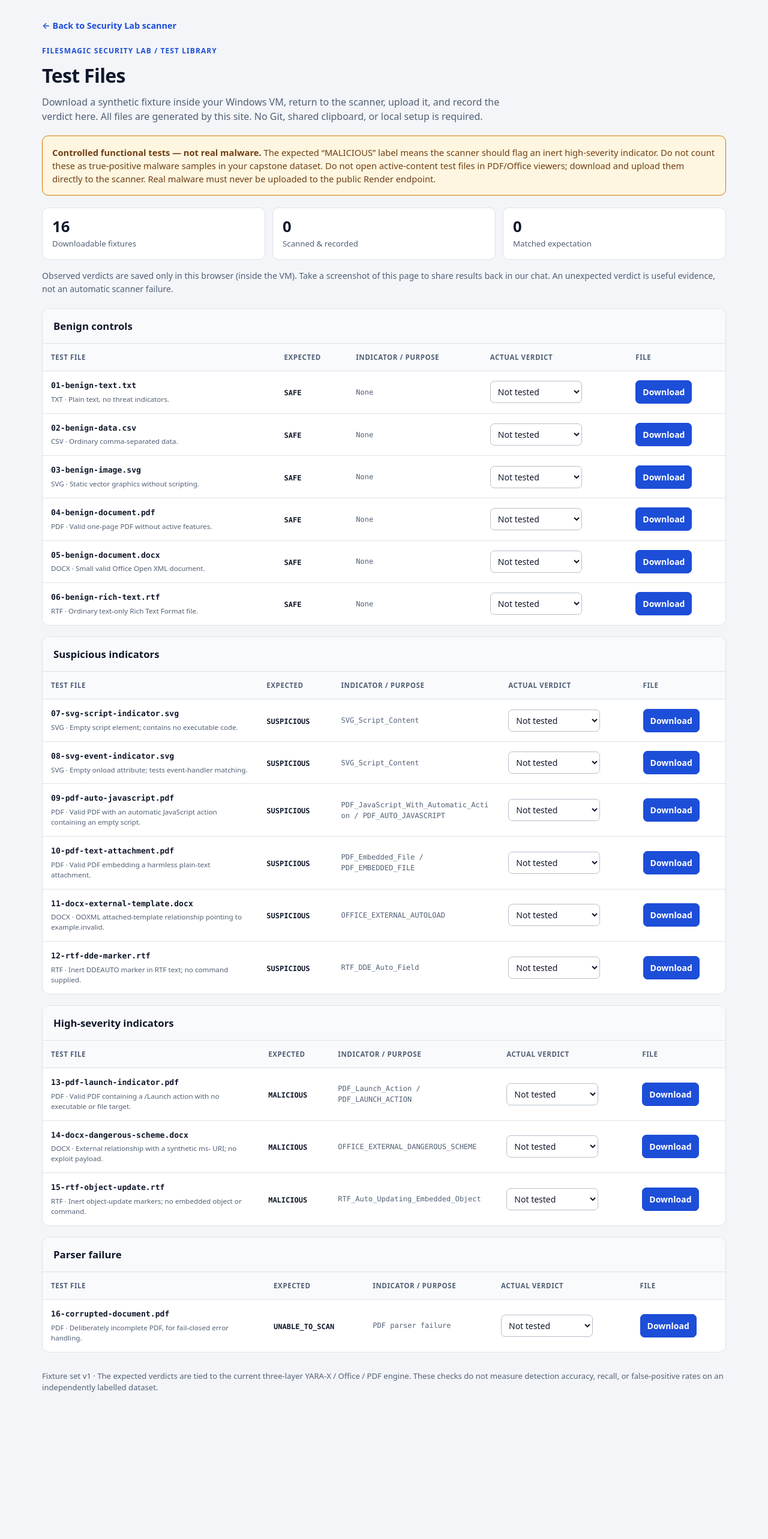
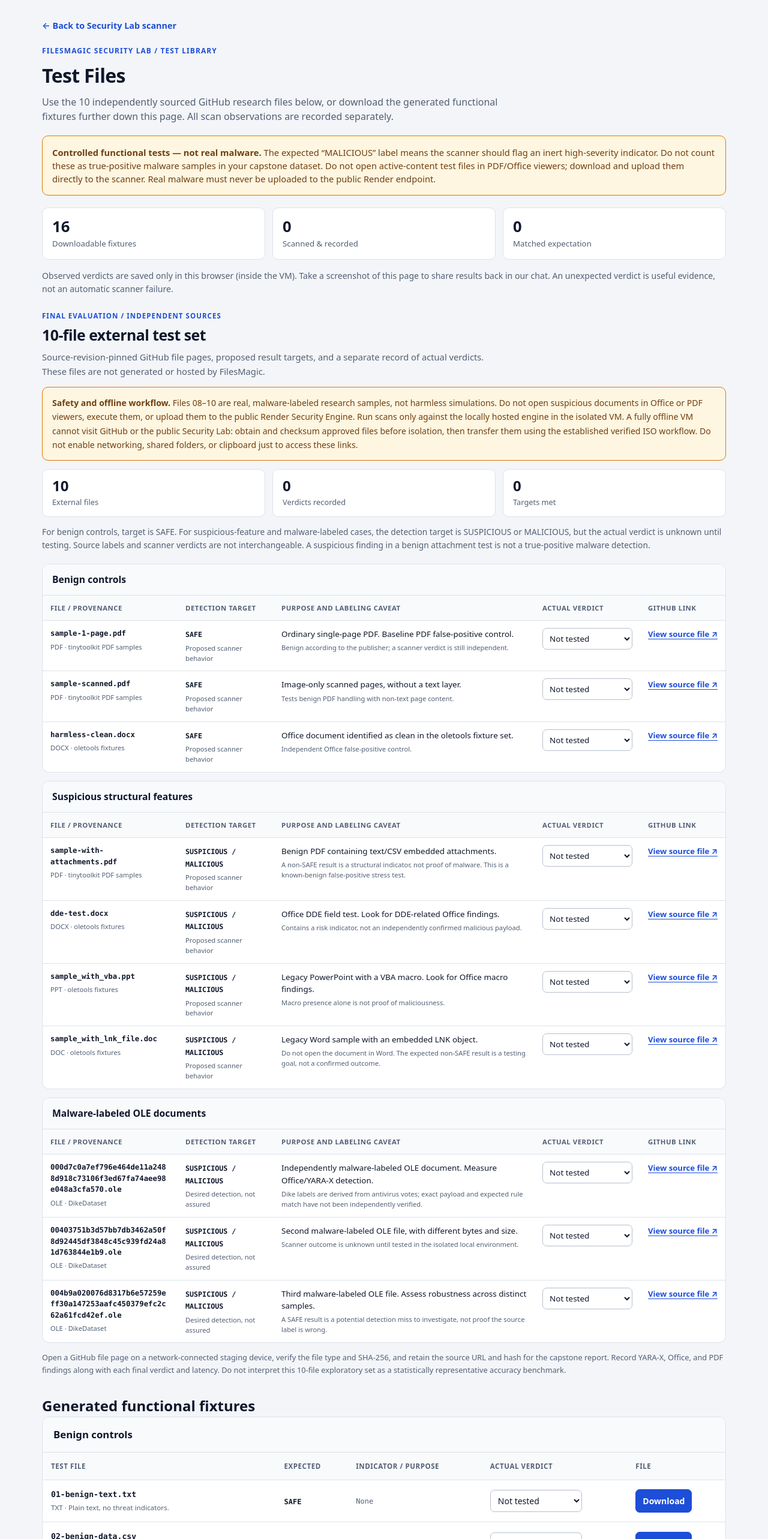
Before and after one commit to almuthanna1/filesmagic-security-engine, a Next.js app in the folder frontend/: page /test-files in a window 1280 px wide. Shown: the top 2566 px of the page at 60% size. Before the commit the page ends 2404 px from the top, so only its background shows below. Built offline with nearby package versions, Linux system fonts and the light colour scheme.

Commit message:
Combine synthetic and independent test sets on unified staging Lab

```diff
--- a/frontend/app/test-files/page.tsx
+++ b/frontend/app/test-files/page.tsx
@@ -3,6 +3,7 @@
 import Link from "next/link";
 import { useEffect, useState } from "react";
 import { TEST_CASES, type Verdict } from "@/lib/testCatalog";
+import ExternalTestSection from "@/components/ExternalTestSection";
 import styles from "./page.module.css";
 
 type Observation = Verdict | "";
@@ -15,13 +16,16 @@ export default function TestFilesPage() {
   const [observed, setObserved] = useState<Observations>({});
   const [loaded, setLoaded] = useState(false);
   useEffect(() => {
-    try {
-      const data = JSON.parse(window.localStorage.getItem(SAVE_KEY) || "{}");
-      // One-time read of browser-only storage after hydration (the server render has none).
-      // eslint-disable-next-line react-hooks/set-state-in-effect
-      if (data && typeof data === "object") setObserved(data as Observations);
-    } catch { /* local storage can be blocked, so the list still works */ }
-    setLoaded(true);
+    let active = true;
+    queueMicrotask(() => {
+      if (!active) return;
+      try {
+        const data = JSON.parse(window.localStorage.getItem(SAVE_KEY) || "{}");
+        if (data && typeof data === "object" && !Array.isArray(data)) setObserved(data as Observations);
+      } catch { /* local storage can be blocked, so the list still works */ }
+      setLoaded(true);
+    });
+    return () => { active = false; };
   }, []);
 
   function record(id: string, value: Observation) {
@@ -39,7 +43,7 @@ export default function TestFilesPage() {
       <header className={styles.header}>
         <p className={styles.eyebrow}>FilesMagic Security Lab / Test library</p>
         <h1>Test Files</h1>
-        <p>Download a synthetic fixture inside your Windows VM, return to the scanner, upload it, and record the verdict here. All files are generated by this site. No Git, shared clipboard, or local setup is required.</p>
+        <p>Use the 10 independently sourced GitHub research files below, or download the generated functional fixtures further down this page. All scan observations are recorded separately.</p>
       </header>
       <div className={styles.warning}>
         <strong>Controlled functional tests — not real malware.</strong> The expected “MALICIOUS” label means the scanner should flag an inert high-severity indicator. Do not count these as true-positive malware samples in your capstone dataset. Do not open active-content test files in PDF/Office viewers; download and upload them directly to the scanner. Real malware must never be uploaded to the public Render endpoint.
@@ -50,6 +54,8 @@ export default function TestFilesPage() {
         <div><b>{loaded ? matched : "—"}</b><span>Matched expectation</span></div>
       </div>
       <p className={styles.help}>Observed verdicts are saved only in this browser (inside the VM). Take a screenshot of this page to share results back in our chat. An unexpected verdict is useful evidence, not an automatic scanner failure.</p>
+      <ExternalTestSection />
+      <h2 className={styles.syntheticHeading}>Generated functional fixtures</h2>
       {GROUPS.map((group) => (
         <section className={styles.group} key={group} aria-label={group}>
           <h2>{group}</h2>
```
